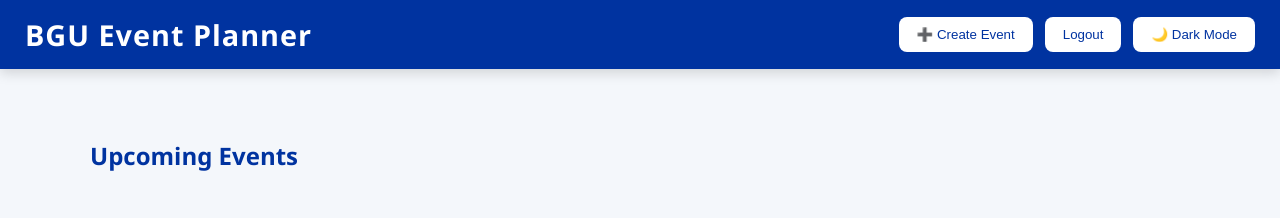
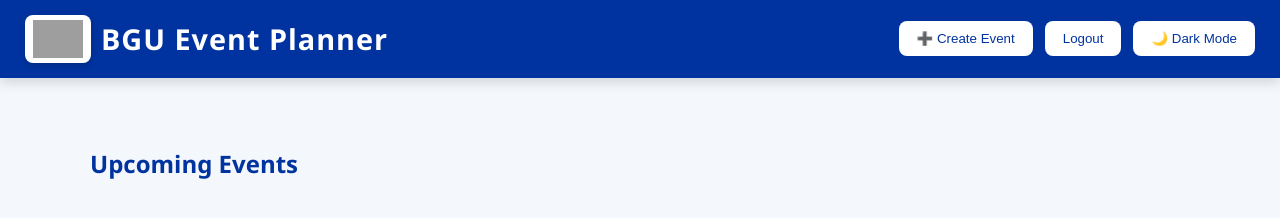
Before and after one commit to Aryan7391/Event-planner, a plain HTML site: page index.html in a window 1280 px wide. Drawn offline with Linux system fonts and the light colour scheme; no server answers; sample sign-in values are in the browser's storage; grey boxes are pictures that could not be loaded.

Commit message:
Update index.html

```diff
--- a/index.html
+++ b/index.html
@@ -5,6 +5,39 @@
   <meta name="viewport" content="width=device-width, initial-scale=1.0" />
   <title>Dashboard | BGU Event Planner</title>
   <link rel="stylesheet" href="./style.css" />
+  <style>
+    /* ===== Logo Styling ===== */
+    .logo-container {
+      display: flex;
+      align-items: center;
+      gap: 10px;
+    }
+
+    .logo-bg {
+      background-color: white;
+      padding: 5px 8px;
+      border-radius: 8px;
+      display: flex;
+      align-items: center;
+      box-shadow: 0 2px 6px rgba(0,0,0,0.2);
+    }
+
+    .logo {
+      width: 50px;
+      height: auto;
+    }
+
+    header h1 {
+      font-size: 1.8rem;
+      margin: 0;
+      color: inherit;
+    }
+
+    @media(max-width:600px){
+      .logo { width: 40px; }
+      header h1 { font-size: 1.5rem; }
+    }
+  </style>
   <script>
     // Redirect if not logged in
     if (!localStorage.getItem("userId")) {
@@ -15,7 +48,12 @@
 <body>
   <!-- ===== Header ===== -->
   <header>
-    <h1>BGU Event Planner</h1>
+    <div class="logo-container">
+      <div class="logo-bg">
+        <img src="https://www.bgu.ac.in/wp-content/themes/bgu/images/bgu-logo.png" alt="Birla Global University Logo" class="logo">
+      </div>
+      <h1>BGU Event Planner</h1>
+    </div>
     <nav>
       <button id="openEventModal" class="btn">➕ Create Event</button>
       <button onclick="logout()" class="btn">Logout</button>
```
